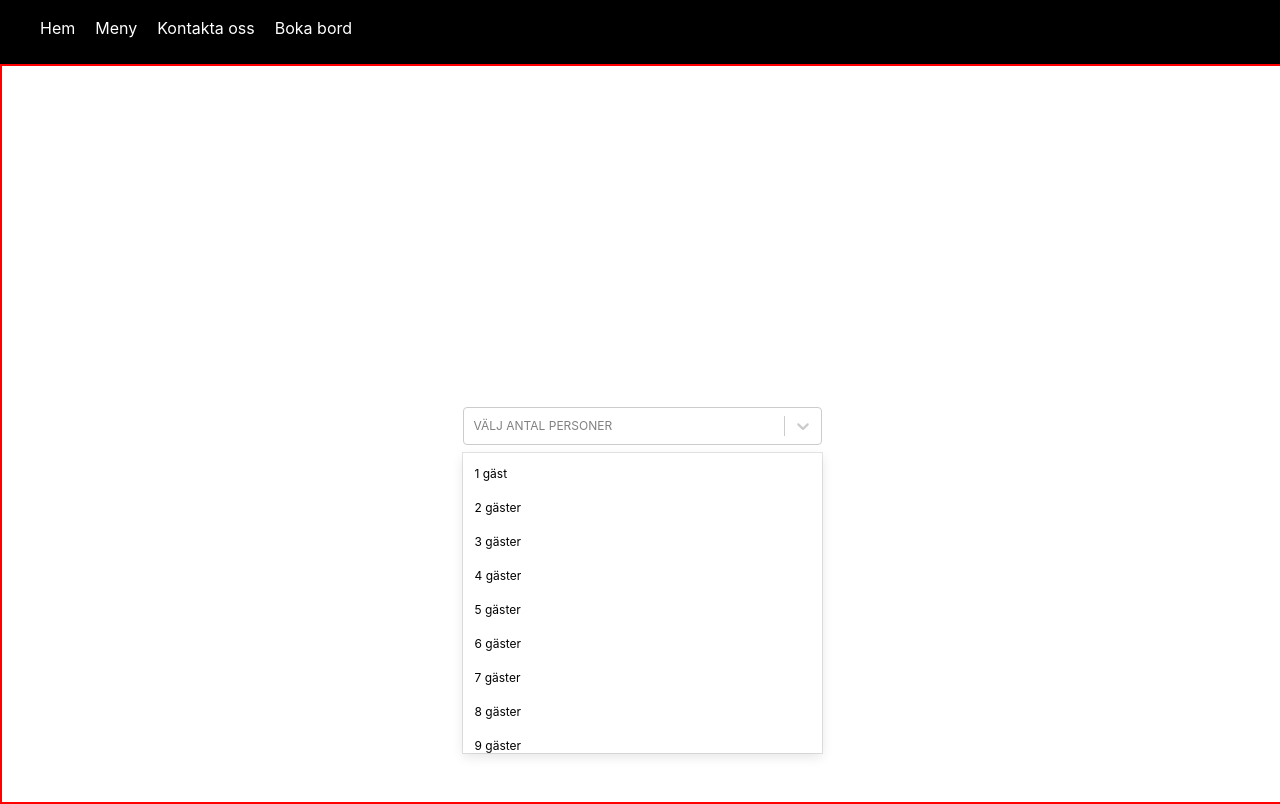
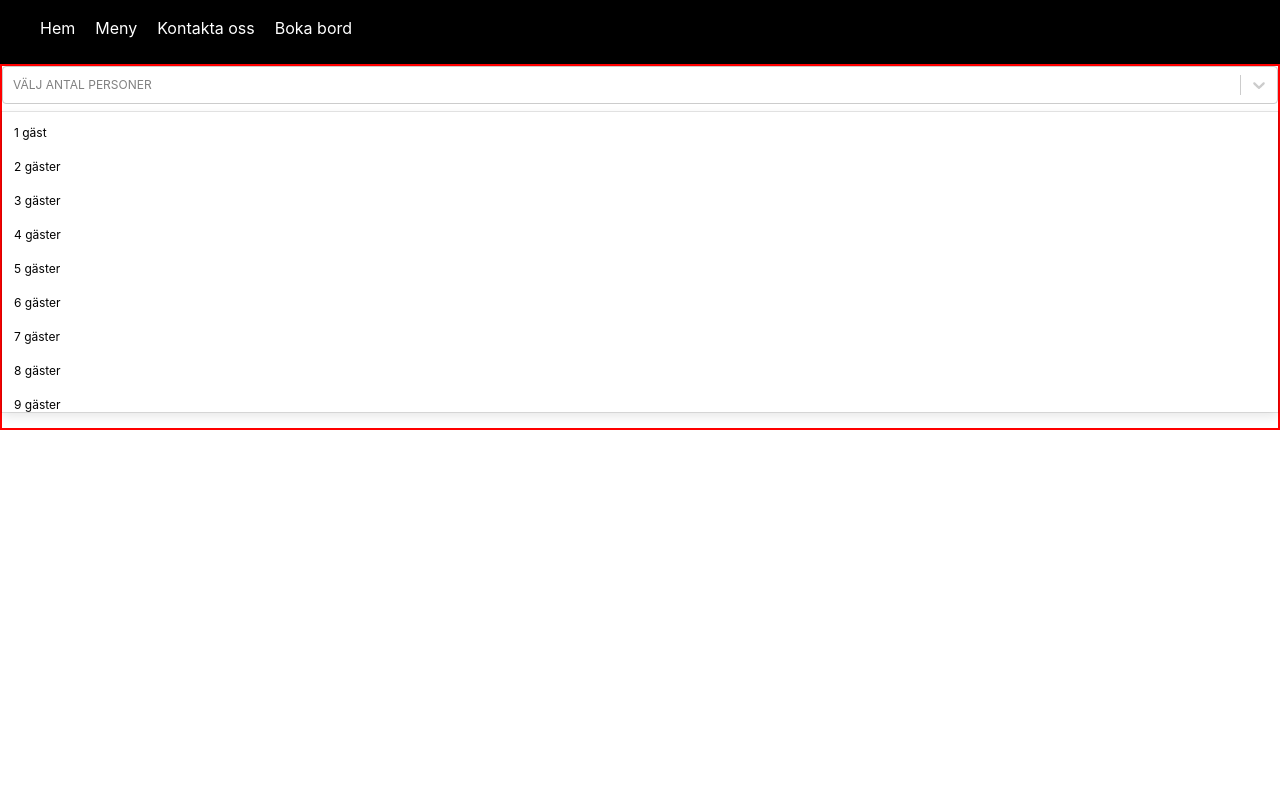
Before and after one commit to feliciacalming/restaurant-app__react, a React (Vite) app in the folder fed22s-therestaurant/: page /booking in a window 1280 px wide. Built offline with nearby package versions, Linux system fonts and the light colour scheme.

Commit message:
(feat): update styling for AmountOfGuestsInput

```diff
--- a/fed22s-therestaurant/src/components/styled/AmountOfGuestsInput.ts
+++ b/fed22s-therestaurant/src/components/styled/AmountOfGuestsInput.ts
@@ -2,13 +2,14 @@ import styled from "styled-components";
 import { DeviceQuery } from "../../styles/breakpoints";
 
 export const AmountInputWrapper = styled.div`
-  width: 100vw;
+  /* width: 100vw;
   height: 100%;
   display: flex;
-  flex-direction: column;
+  /* flex-direction: column;
   justify-content: center;
-  align-items: center;
+  align-items: center; */
   border: 2px solid red;
+  height: min-content;
 
   @media ${DeviceQuery.DESKTOP} {
   }
@@ -40,6 +41,7 @@ export const AmountForm = styled.form`
   }
 
   .css-1nmdiq5-menu {
+    position: initial;
     box-shadow: 1px;
     border-radius: 0px;
   }
```
Also changed, not shown: fed22s-therestaurant/src/components/AmountOfGuestsInput.tsx (+11 -4 lines).
